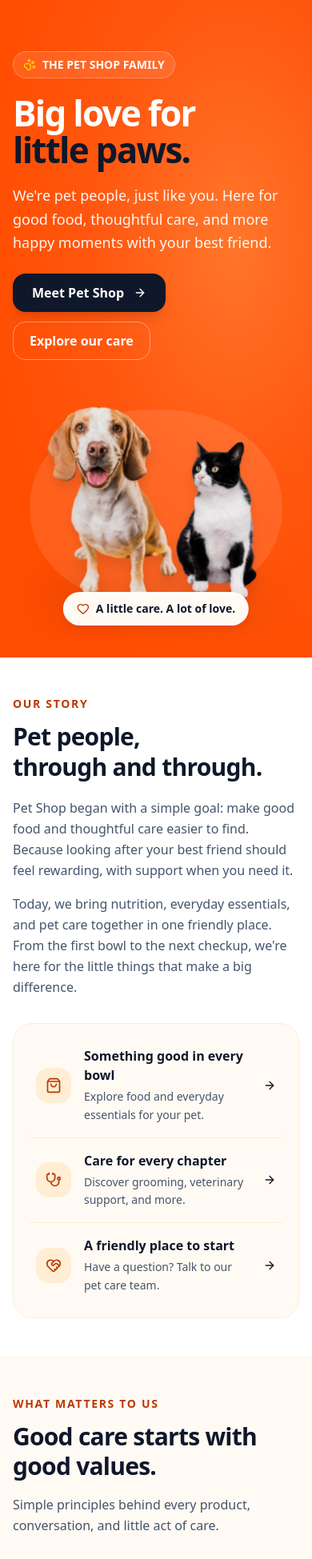
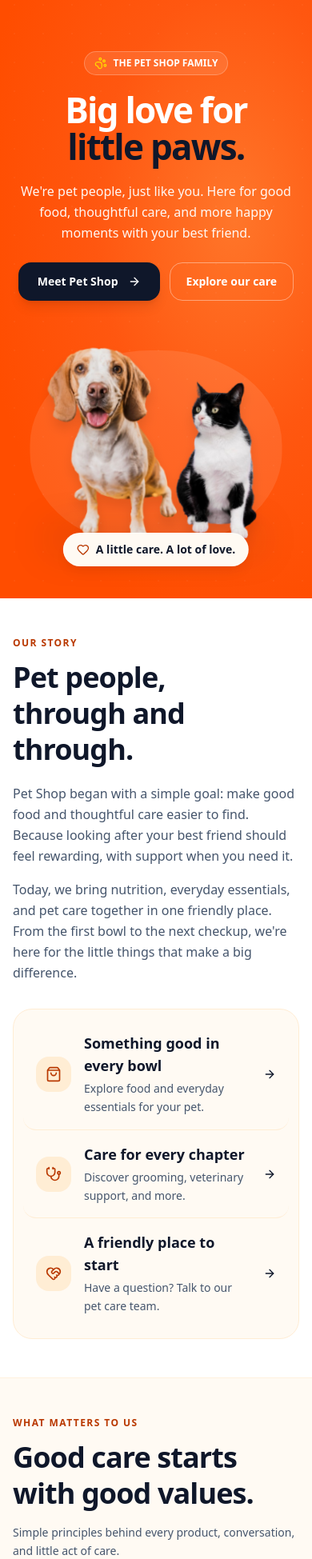
Before and after one commit to Danidu-Muhandiram/Food-Website, a Next.js app: page /about in a window 390 px wide. Shown: the part 48-1997 px from the top of the page at 80% size. Built offline with nearby package versions, Linux system fonts and the light colour scheme.

Commit message:
improve typography and layout in AboutPage for consistency and readability

```diff
--- a/src/app/about/page.tsx
+++ b/src/app/about/page.tsx
@@ -24,8 +24,9 @@ const CARE_LINKS = [
     { icon: HeartHandshake, title: "A friendly place to start", description: "Have a question? Talk to our pet care team.", href: "/contact" },
 ]
 
-const primaryLink = "group inline-flex min-h-12 items-center justify-center gap-3 rounded-2xl bg-secondary px-6 text-base font-bold text-white shadow-lg shadow-black/10 transition-[background-color,transform] hover:bg-slate-800 motion-safe:hover:-translate-y-0.5 focus-visible:outline-2 focus-visible:outline-offset-4 focus-visible:outline-secondary motion-reduce:transition-none"
-const eyebrow = "text-sm font-bold uppercase tracking-[0.12em] text-[#B93800]"
+const primaryLink = "group inline-flex min-h-12 items-center justify-center gap-3 rounded-2xl bg-secondary px-6 text-sm md:text-base font-bold text-white shadow-lg shadow-black/10 transition-[background-color,transform] hover:bg-slate-800 motion-safe:hover:-translate-y-0.5 focus-visible:outline-2 focus-visible:outline-offset-4 focus-visible:outline-secondary motion-reduce:transition-none"
+const eyebrow = "text-xs md:text-sm font-bold uppercase tracking-[0.12em] text-[#B93800]"
+const sectionHeading = "mt-3 text-4xl md:text-[40px] font-black leading-tight tracking-tight text-secondary"
 
 export default function AboutPage() {
     return (
@@ -36,20 +37,20 @@ export default function AboutPage() {
                 <div aria-hidden="true" className="pointer-events-none absolute inset-0 opacity-[0.035]" style={{ backgroundImage: "radial-gradient(circle, #fff 1px, transparent 1px)", backgroundSize: "36px 36px" }} />
                 <div className="container relative mx-auto px-4 md:px-8">
                     <div className="grid items-center gap-8 md:grid-cols-2 md:gap-10">
-                        <div className="relative z-10">
-                            <div className="mb-5 inline-flex items-center gap-2 rounded-full border border-white/25 bg-white/10 px-3 py-1.5 text-sm font-bold text-white">
+                        <div className="relative z-10 text-center md:text-left">
+                            <div className="mb-5 inline-flex items-center gap-2 rounded-full border border-white/25 bg-white/10 px-3 py-1.5 text-xs md:text-sm font-bold text-white">
                                 <PawPrint aria-hidden="true" className="h-4 w-4 text-accent" />
                                 THE PET SHOP FAMILY
                             </div>
                             <h1 id="about-title" className="text-[clamp(2.75rem,4.6vw,4rem)] font-black leading-[1.05] tracking-[-0.04em] text-white">
                                 Big love for<br /><span className="text-secondary">little paws.</span>
                             </h1>
-                            <p className="mt-5 max-w-md text-lg leading-relaxed text-white/95">We're pet people, just like you. Here for good food, thoughtful care, and more happy moments with your best friend.</p>
-                            <div className="mt-6 flex flex-wrap items-center gap-3">
+                            <p className="mx-auto mt-5 max-w-md text-base md:mx-0 md:text-lg leading-relaxed text-white/95">We&apos;re pet people, just like you. Here for good food, thoughtful care, and more happy moments with your best friend.</p>
+                            <div className="mt-6 flex flex-wrap items-center justify-center gap-3 md:justify-start">
                                 <Link href="#our-story" className={`${primaryLink} focus-visible:outline-white`}>
                                     Meet Pet Shop <ArrowRight aria-hidden="true" className="h-4 w-4 transition-transform motion-safe:group-hover:translate-x-1 motion-reduce:transition-none" />
                                 </Link>
-                                <Link href="/services" className="inline-flex min-h-12 items-center justify-center rounded-2xl border border-white/40 px-5 text-base font-bold text-white transition-colors hover:bg-white/10 focus-visible:outline-2 focus-visible:outline-offset-4 focus-visible:outline-white">Explore our care</Link>
+                                <Link href="/services" className="inline-flex min-h-12 items-center justify-center rounded-2xl border border-white/40 px-5 text-sm md:text-base font-bold text-white transition-colors hover:bg-white/10 focus-visible:outline-2 focus-visible:outline-offset-4 focus-visible:outline-white">Explore our care</Link>
                             </div>
                         </div>
 
@@ -76,15 +77,15 @@ export default function AboutPage() {
                     <div className="grid items-center gap-8 lg:grid-cols-2 lg:gap-16">
                         <div className="max-w-xl">
                             <p className={eyebrow}>Our story</p>
-                            <h2 id="story-title" className="mt-3 text-3xl font-black leading-tight tracking-tight text-secondary md:text-4xl">Pet people,<br />through and through.</h2>
-                            <p className="mt-5 text-base leading-relaxed text-slate-600 md:text-lg">Pet Shop began with a simple goal: make good food and thoughtful care easier to find. Because looking after your best friend should feel rewarding, with support when you need it.</p>
-                            <p className="mt-4 text-base leading-relaxed text-slate-600 md:text-lg">Today, we bring nutrition, everyday essentials, and pet care together in one friendly place. From the first bowl to the next checkup, we're here for the little things that make a big difference.</p>
+                            <h2 id="story-title" className={sectionHeading}>Pet people,<br />through and through.</h2>
+                            <p className="mt-5 text-base leading-relaxed text-slate-600">Pet Shop began with a simple goal: make good food and thoughtful care easier to find. Because looking after your best friend should feel rewarding, with support when you need it.</p>
+                            <p className="mt-4 text-base leading-relaxed text-slate-600">Today, we bring nutrition, everyday essentials, and pet care together in one friendly place. From the first bowl to the next checkup, we&apos;re here for the little things that make a big difference.</p>
                         </div>
                         <div className="rounded-3xl border border-orange-100 bg-[#fffaf3] p-3 md:p-4">
                             {CARE_LINKS.map(({ icon: Icon, title, description, href }, index) => (
                                 <Link key={href} href={href} className={`group flex items-center gap-4 rounded-2xl p-4 transition-colors hover:bg-white focus-visible:outline-2 focus-visible:outline-offset-2 focus-visible:outline-secondary md:p-5 ${index < CARE_LINKS.length - 1 ? "border-b border-orange-100" : ""}`}>
                                     <span className="flex h-11 w-11 shrink-0 items-center justify-center rounded-2xl bg-orange-100 text-[#B93800]"><Icon aria-hidden="true" className="h-5 w-5" /></span>
-                                    <div className="flex-1"><h3 className="text-base font-bold text-secondary md:text-lg">{title}</h3><p className="mt-1 text-sm leading-relaxed text-slate-600 md:text-base">{description}</p></div>
+                                    <div className="min-w-0 flex-1"><h3 className="text-lg font-bold text-secondary">{title}</h3><p className="mt-1 text-sm leading-relaxed text-slate-600">{description}</p></div>
                                     <ArrowRight aria-hidden="true" className="h-4 w-4 shrink-0 text-secondary transition-transform motion-safe:group-hover:translate-x-1 motion-reduce:transition-none" />
                                 </Link>
                             ))}
@@ -97,15 +98,15 @@ export default function AboutPage() {
                 <div className="container mx-auto px-4 md:px-8">
                     <div className="mb-8 max-w-2xl">
                         <p className={eyebrow}>What matters to us</p>
-                        <h2 id="values-title" className="mt-3 text-3xl font-black leading-tight tracking-tight text-secondary md:text-4xl">Good care starts with good values.</h2>
-                        <p className="mt-4 text-base leading-relaxed text-slate-600">Simple principles behind every product, conversation, and little act of care.</p>
+                        <h2 id="values-title" className={sectionHeading}>Good care starts with good values.</h2>
+                        <p className="mt-4 text-sm md:text-base leading-relaxed text-slate-600">Simple principles behind every product, conversation, and little act of care.</p>
                     </div>
                     <div className="grid gap-4 sm:grid-cols-2 lg:grid-cols-4">
                         {VALUES.map(({ icon: Icon, title, description }) => (
                             <div key={title} className="rounded-3xl border border-orange-100 bg-white p-6">
                                 <span className="flex h-11 w-11 items-center justify-center rounded-2xl bg-orange-50 text-[#B93800]"><Icon aria-hidden="true" className="h-5 w-5" /></span>
                                 <h3 className="mt-5 text-lg font-bold text-secondary">{title}</h3>
-                                <p className="mt-3 text-base leading-relaxed text-slate-600">{description}</p>
+                                <p className="mt-3 text-sm leading-relaxed text-slate-600">{description}</p>
                             </div>
                         ))}
                     </div>
@@ -116,8 +117,8 @@ export default function AboutPage() {
                 <div aria-hidden="true" className="pointer-events-none absolute inset-0 opacity-[0.04]" style={{ backgroundImage: "radial-gradient(circle, #0f172a 1px, transparent 1px)", backgroundSize: "36px 36px" }} />
                 <div className="container relative mx-auto px-4 md:px-8">
                     <div className="mb-8 flex flex-col gap-4 md:flex-row md:items-end md:justify-between">
-                        <div><p className="text-sm font-bold uppercase tracking-[0.12em] text-secondary/80">Our furry board members</p><h2 id="mascots-title" className="mt-3 text-3xl font-black leading-tight tracking-tight text-secondary md:text-4xl">Small paws. Big personalities.</h2></div>
-                        <p className="max-w-sm text-base leading-relaxed text-secondary/80">Meet the faces that keep us smiling and remind us why we do what we do.</p>
+                        <div><p className="text-xs md:text-sm font-bold uppercase tracking-[0.12em] text-secondary/80">Our furry board members</p><h2 id="mascots-title" className={sectionHeading}>Small paws. Big personalities.</h2></div>
+                        <p className="max-w-sm text-sm md:text-base leading-relaxed text-secondary/80">Meet the faces that keep us smiling and remind us why we do what we do.</p>
                     </div>
                     <div className="grid gap-4 sm:grid-cols-2 lg:grid-cols-4">
                         {MASCOTS.map(({ name, role, image, description }) => (
@@ -133,10 +134,10 @@ export default function AboutPage() {
             <section aria-labelledby="about-cta-title" className="bg-white py-10 md:py-12">
                 <div className="container mx-auto px-4 md:px-8">
                     <div className="flex flex-col gap-6 rounded-3xl border border-orange-100 bg-[#fffaf3] p-6 md:p-8 lg:flex-row lg:items-center lg:justify-between">
-                        <div className="max-w-xl"><p className={eyebrow}>Let's make their day</p><h2 id="about-cta-title" className="mt-2 text-2xl font-black leading-tight tracking-tight text-secondary md:text-3xl">More good days with your best friend.</h2><p className="mt-3 text-base leading-relaxed text-slate-600">Find their next favorite meal, or a little extra care.</p></div>
+                        <div className="max-w-xl"><p className={eyebrow}>Let&apos;s make their day</p><h2 id="about-cta-title" className="mt-2 text-2xl font-black leading-tight tracking-tight text-secondary md:text-3xl">More good days with your best friend.</h2><p className="mt-3 text-sm md:text-base leading-relaxed text-slate-600">Find their next favorite meal, or a little extra care.</p></div>
                         <div className="flex shrink-0 flex-wrap items-center gap-3">
                             <Link href="/shop" className={primaryLink}>Shop for your pet <ArrowRight aria-hidden="true" className="h-4 w-4 transition-transform motion-safe:group-hover:translate-x-1 motion-reduce:transition-none" /></Link>
-                            <Link href="/contact" className="inline-flex min-h-12 items-center justify-center rounded-2xl border border-secondary/20 px-5 text-base font-bold text-secondary transition-colors hover:border-secondary/40 hover:bg-white focus-visible:outline-2 focus-visible:outline-offset-4 focus-visible:outline-secondary">Talk to our team</Link>
+                            <Link href="/contact" className="inline-flex min-h-12 items-center justify-center rounded-2xl border border-secondary/20 px-5 text-sm md:text-base font-bold text-secondary transition-colors hover:border-secondary/40 hover:bg-white focus-visible:outline-2 focus-visible:outline-offset-4 focus-visible:outline-secondary">Talk to our team</Link>
                         </div>
                     </div>
                 </div>
```
